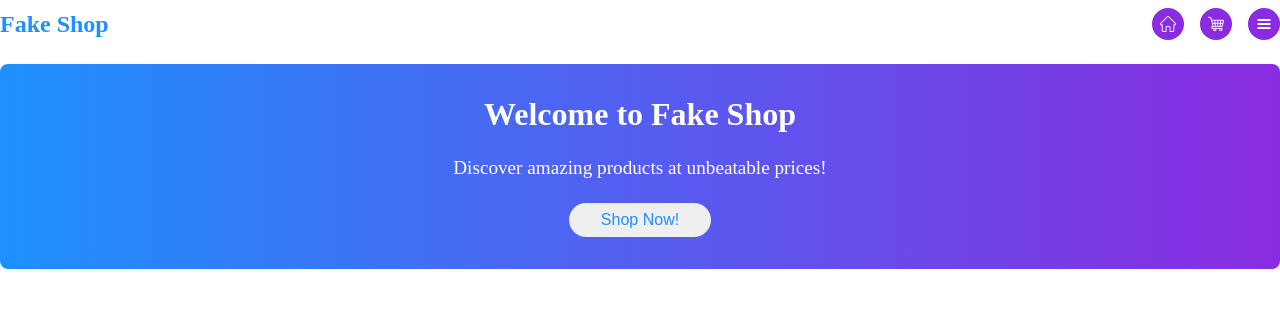
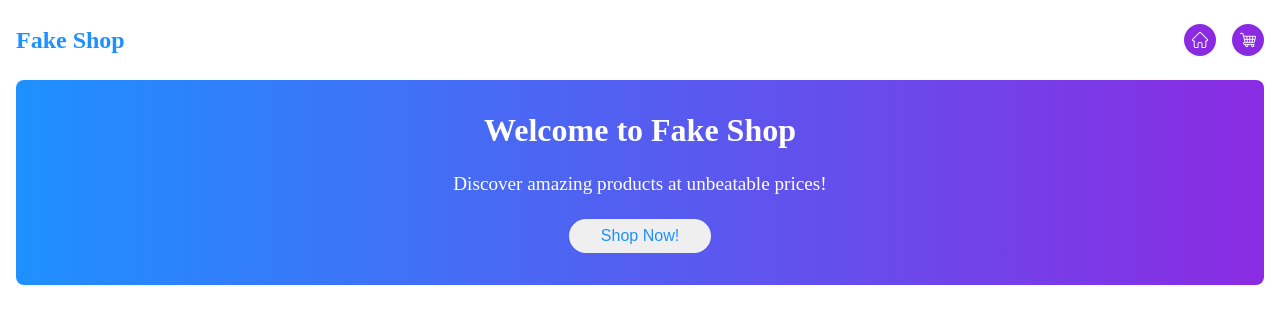
Before and after one commit to BlueVelocity/fake_shop, a React (Vite) app: page / in a window 1280 px wide. Shown: the top 324 px of the page. Built offline with nearby package versions, Linux system fonts and the light colour scheme.

Commit message:
Route to home, shop, and cart appropriately

```diff
--- a/src/App.jsx
+++ b/src/App.jsx
@@ -1,23 +1,12 @@
-import { BrowserRouter, Routes, Route } from "react-router";
 import styles from "./App.module.css";
 import NavBar from "./components/NavBar/NavBar";
-import Home from "./pages/Home/Home";
-import Shop from "./pages/Shop/Shop";
 
-function App() {
+function App({ page }) {
 
   return (
-    <div class={styles.main}>
+    <div class={styles.app}>
       <NavBar />
-
-      <BrowserRouter>
-        <Routes>
-          <Route path="/" element={<Home />}></Route>
-          <Route path="/home" element={<Home />}></Route>
-          <Route path="/shop" element={<Shop />}></Route>
-        </Routes>
-      </BrowserRouter>
-
+      {page}
     </div>
   )
 }
--- a/src/App.module.css
+++ b/src/App.module.css
@@ -0,0 +1,3 @@
+.app {
+  margin: 1rem;
+}
--- a/src/components/NavBar/NavBar.jsx
+++ b/src/components/NavBar/NavBar.jsx
@@ -1,6 +1,5 @@
 import NavButton from "../NavButton/NavButton";
 import styles from "./NavBar.module.css";
-import burgerBarIcon from "/burger-bar.png";
 import homeIcon from "/home.png";
 import shoppingCartIcon from "/shopping-cart.png";
 
@@ -8,9 +7,8 @@ export default function NavBar() {
   return (
     <header class={styles.header}>
       <h1 class={styles.shopName}>Fake Shop</h1>
-      <NavButton icon={homeIcon} alt="Home button" />
-      <NavButton icon={shoppingCartIcon} alt="Checkout button" />
-      <NavButton icon={burgerBarIcon} alt="Expandable burger menu button" />
+      <NavButton icon={homeIcon} alt="Home button" link="/home" />
+      <NavButton icon={shoppingCartIcon} alt="Checkout button" link="/cart" />
     </header>
   );
 }
--- a/src/components/NavButton/NavButton.jsx
+++ b/src/components/NavButton/NavButton.jsx
@@ -1,9 +1,12 @@
+import { Link } from "react-router";
 import styles from "./NavButton.module.css";
 
-export default function NavButton({ icon, alt }) {
+export default function NavButton({ icon, alt, link }) {
   return (
-    <button class={styles.button}>
-      <img class={styles.img} src={icon} alt={alt} />
-    </button>
+    <Link to={link}>
+      <button class={styles.button}>
+        <img class={styles.img} src={icon} alt={alt} />
+      </button>
+    </Link>
   )
 }
--- a/src/index.css
+++ b/src/index.css
@@ -1,5 +1,5 @@
 #root {
-  max-width: 1280px;
+  max-width: 1480px;
   margin: 0 auto;
 }
 
--- a/src/main.jsx
+++ b/src/main.jsx
@@ -1,10 +1,19 @@
 import { StrictMode } from 'react'
 import { createRoot } from 'react-dom/client'
+import { BrowserRouter, Routes, Route } from "react-router";
 import './index.css';
 import App from './App.jsx'
+import Home from "./pages/Home/Home";
+import Shop from "./pages/Shop/Shop";
 
 createRoot(document.getElementById('root')).render(
   <StrictMode>
-    <App />
+    <BrowserRouter>
+      <Routes>
+        <Route path="/" element={<App page={<Home />} />}></Route>
+        <Route path="/home" element={<App page={<Home />} />}></Route>
+        <Route path="/shop" element={<App page={<Shop />} />}></Route>
+      </Routes>
+    </BrowserRouter>
   </StrictMode>,
 )
```
Also changed, not shown: public/burger-bar.png (deleted).
